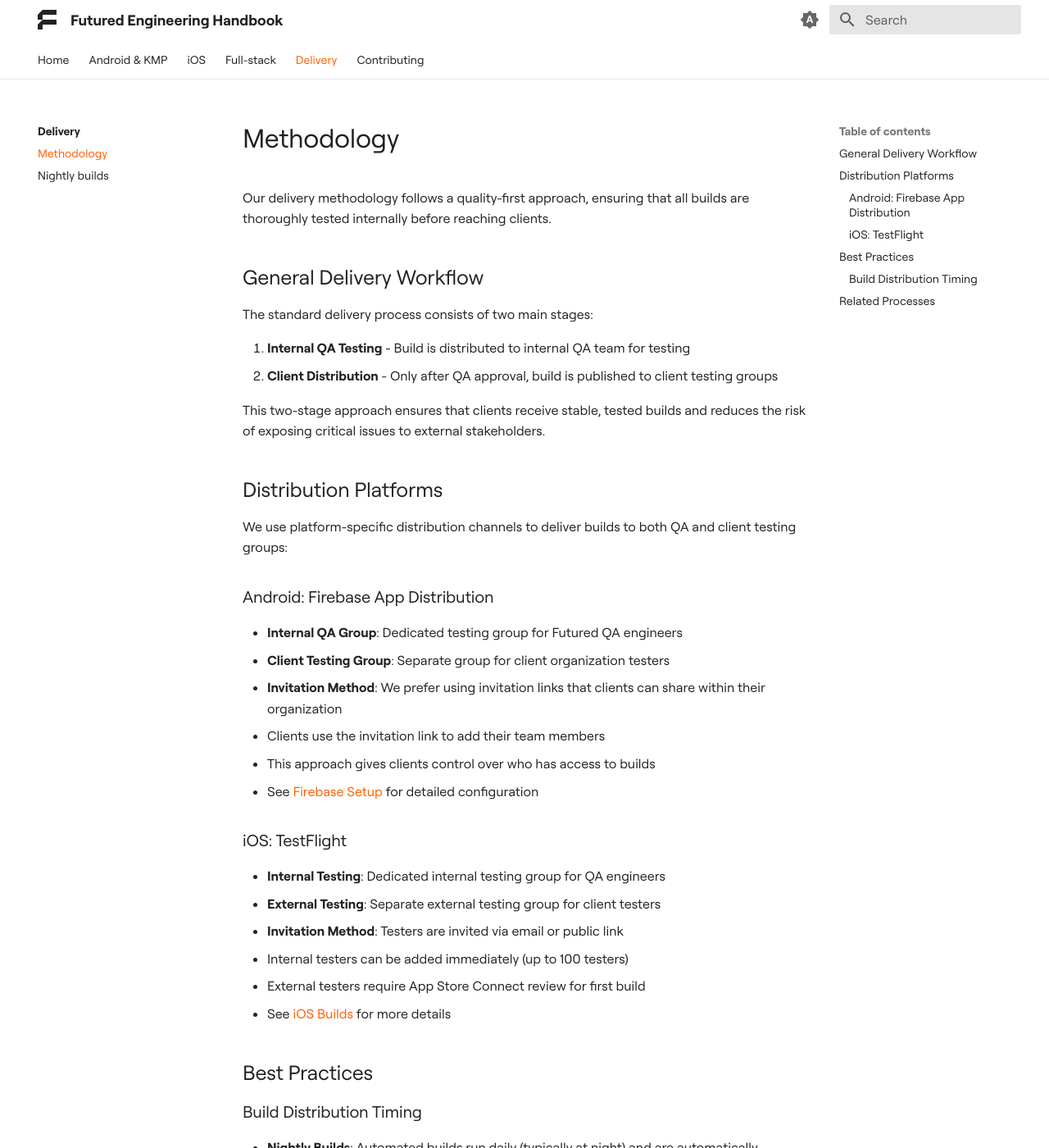
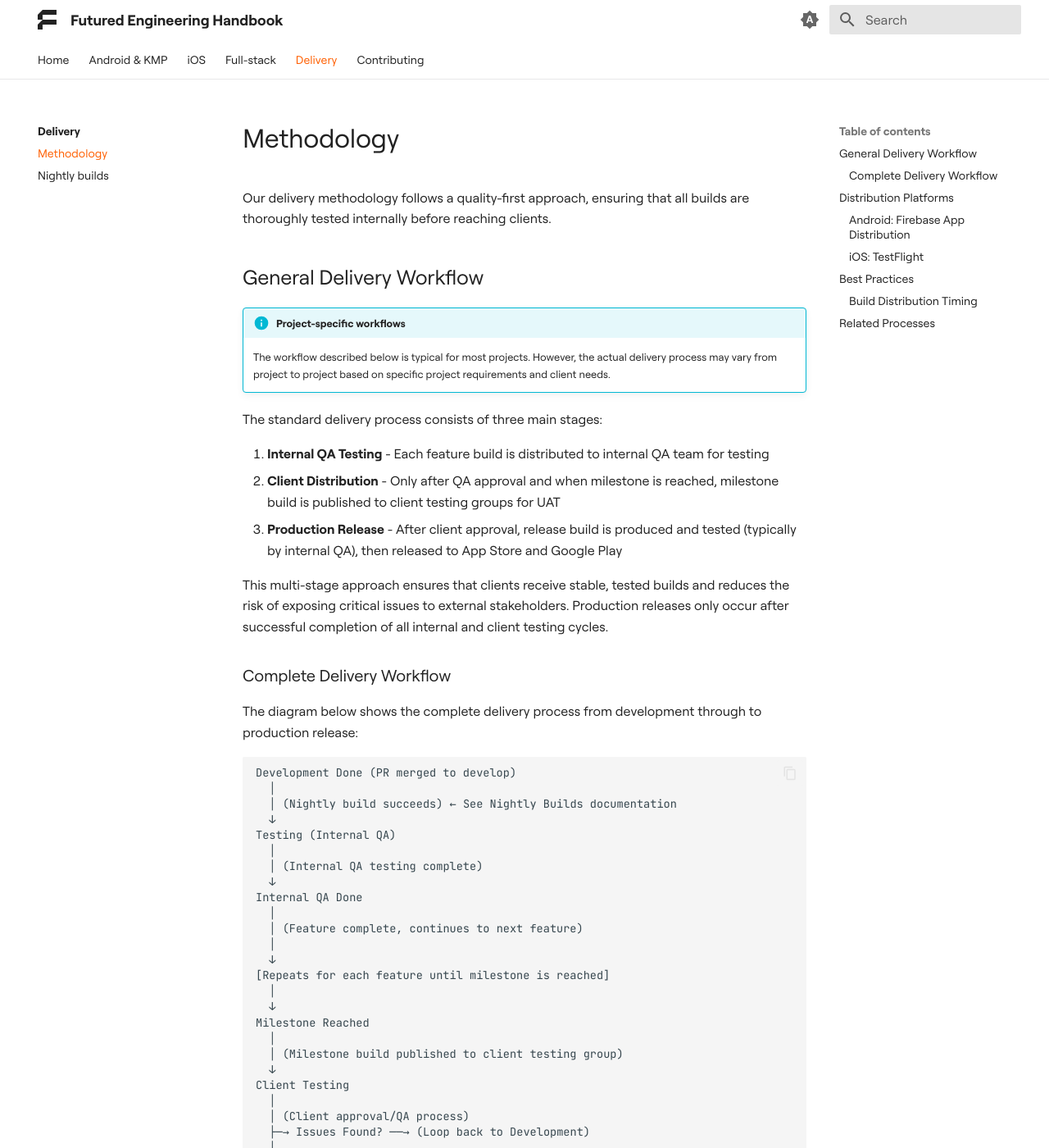
Before and after one commit to futuredapp/Engineering-Handbook, an MkDocs documentation site: the page built from docs/teams/delivery/00_methodology.md, in a window 1280 px wide and 1400 px high. Shown: the whole window at 82% size. Built offline with MkDocs 1.6.1 and Material for MkDocs 9.7.7, drawn with Linux system fonts in a browser that asks for light colours; some of the changed text lies outside the part shown.

Commit message:
Expand delivery methodology with diagram and release process

````diff
--- a/docs/teams/delivery/00_methodology.md
+++ b/docs/teams/delivery/00_methodology.md
@@ -4,12 +4,77 @@
 
 ## General Delivery Workflow
 
-The standard delivery process consists of two main stages:
+!!! info "Project-specific workflows"
 
-1. **Internal QA Testing** - Build is distributed to internal QA team for testing
-2. **Client Distribution** - Only after QA approval, build is published to client testing groups
+    The workflow described below is typical for most projects. However, the actual delivery process may vary from project to project based on specific project requirements and client needs.
 
-This two-stage approach ensures that clients receive stable, tested builds and reduces the risk of exposing critical issues to external stakeholders.
+The standard delivery process consists of three main stages:
+
+1. **Internal QA Testing** - Each feature build is distributed to internal QA team for testing
+2. **Client Distribution** - Only after QA approval and when milestone is reached, milestone build is published to client testing groups for UAT
+3. **Production Release** - After client approval, release build is produced and tested (typically by internal QA), then released to App Store and Google Play
+
+This multi-stage approach ensures that clients receive stable, tested builds and reduces the risk of exposing critical issues to external stakeholders. Production releases only occur after successful completion of all internal and client testing cycles.
+
+### Complete Delivery Workflow
+
+The diagram below shows the complete delivery process from development through to production release:
+
+```
+Development Done (PR merged to develop)
+  │
+  │ (Nightly build succeeds) ← See Nightly Builds documentation
+  ↓
+Testing (Internal QA)
+  │
+  │ (Internal QA testing complete)
+  ↓
+Internal QA Done
+  │
+  │ (Feature complete, continues to next feature)
+  │
+  ↓
+[Repeats for each feature until milestone is reached]
+  │
+  ↓
+Milestone Reached
+  │
+  │ (Milestone build published to client testing group)
+  ↓
+Client Testing
+  │
+  │ (Client approval/QA process)
+  ├─→ Issues Found? ──→ (Loop back to Development)
+  │
+  ↓
+Client Approval
+  │
+  │ (Milestone approved, continues)
+  | or
+  │ (Release build produced) ← See platform-specific build documentation
+  ↓
+Release Testing (Internal QA)
+  │
+  │ (Release testing complete)
+  ↓
+Production Release
+  ├─→ Google Play (Android)
+  └─→ App Store (iOS)
+```
+
+**Key Process Points:**
+
+- **Nightly Build** → Automated daily builds with Jira integration (see [Nightly Builds](10_nightly_builds.md))
+- **Internal QA** → Futured QA team tests each feature after development
+- **Feature Loop** → Process repeats for each feature, accumulating until milestone is complete
+- **Client Testing** → Client stakeholders test the complete milestone build and perform UAT
+- **Release Testing** → Final testing on release build before store deployment (typically internal QA)
+- **Production Release** → Final deployment to public app stores after release testing is complete
+
+**Distribution Channels:**
+
+- Android: [Firebase App Distribution](../android/project_setup/30_firebase.md) for internal QA and client testing groups
+- iOS: [TestFlight](../ios/ios_builds.md) with internal and external testing groups
 
 ## Distribution Platforms
 
@@ -39,7 +104,7 @@
 
 - **Nightly Builds**: Automated builds run daily (typically at night) and are automatically distributed to internal QA
 - **Client Builds**: Distributed manually after QA approval, typically aligned with sprint cycles or client milestones
-- **Hotfix Builds**: Expedited process for critical fixes, may skip nightly cycle with proper testing
+- **Hotfix or Expedited Builds**: Expedited process for critical fixes or quick feedback loop, may skip nightly cycle with proper testing
 
 ## Related Processes
 
````
